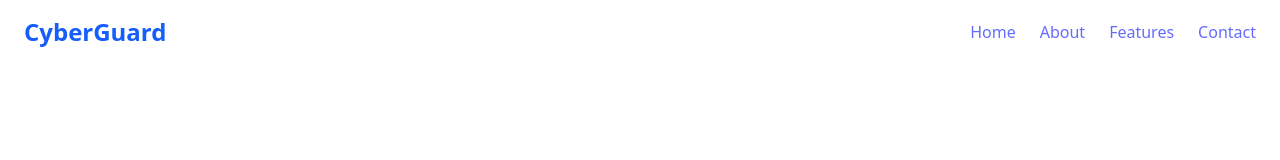
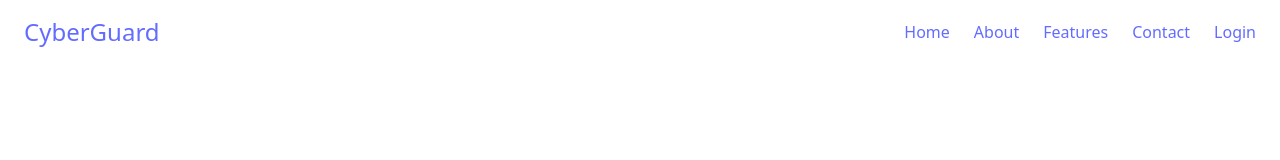
Before and after one commit to GhaddarSec/CyberGuard, a React (Vite) app in the folder frontend/: page /about in a window 1280 px wide. Shown: the top 160 px of the page. Built offline with nearby package versions, Linux system fonts and the light colour scheme.

Commit message:
implemented some changes to the frontend

```diff
--- a/frontend/src/components/Navbar.jsx
+++ b/frontend/src/components/Navbar.jsx
@@ -4,7 +4,7 @@ import { Link } from "react-router-dom";
 const Navbar=() =>{
   return (
     <nav className=" shadow-none border-none fixed top-0 left-0 w-full  text-white px-6 py-4 flex justify-between items-center shadow-md z-50">
-      <div className="text-2xl font-bold text-blue-600">CyberGuard</div>
+      <div className="text-2xl font-bold text-blue-600"><a href="https://github.com/GhaddarSec/CyberGuard" target="_blank">CyberGuard</a></div>
       <ul className="flex space-x-6">
         <li>
       <Link to="/" className="hover:text-gray-200">Home</Link>
@@ -18,6 +18,9 @@ const Navbar=() =>{
     <li>
       <Link to="/contact" className="hover:text-gray-200">Contact</Link>
     </li>
+    <li>
+      <Link to="/login" className="hover:text-gray-200">Login</Link>
+    </li>
       </ul>
     </nav>
   );
--- a/frontend/src/pages/Home.jsx
+++ b/frontend/src/pages/Home.jsx
@@ -13,7 +13,7 @@ function Home() {
             Learn about cyber threats and how to stay safe online.
           </p>
           <a
-            href="#features"
+            href="/features"
             className="bg-white text-blue-600 px-6 py-3 rounded-lg font-semibold hover:bg-gray-100 transition"
           >
             Explore Features
--- a/frontend/src/pages/Login.jsx
+++ b/frontend/src/pages/Login.jsx
@@ -66,7 +66,7 @@ const Login = () => {
         </form>
 
         <p className="text-center text-slate-500 text-sm mt-8">
-          Don't have access? <a href="/signup" className="text-sky-400 hover:underline">Create Account</a>
+          Don't have an account? <a href="/signup" className="text-sky-400 hover:underline">Create Account</a>
         </p>
       </div>
     </div>
--- a/frontend/src/pages/Signup.jsx
+++ b/frontend/src/pages/Signup.jsx
@@ -60,7 +60,7 @@ const Signup = () => {
 
           <button
             type="submit"
-            className="w-full bg-sky-500 hover:bg-sky-400 text-slate-950 font-bold py-3 rounded-lg transition-transform active:scale-95 shadow-lg shadow-sky-500/20"
+            className="w-full bg-sky-500 hover:bg-sky-400 text-white/90 font-bold py-3 rounded-lg transition-transform active:scale-95 shadow-lg shadow-sky-500/20"
           >
             Create Account
           </button>
```
